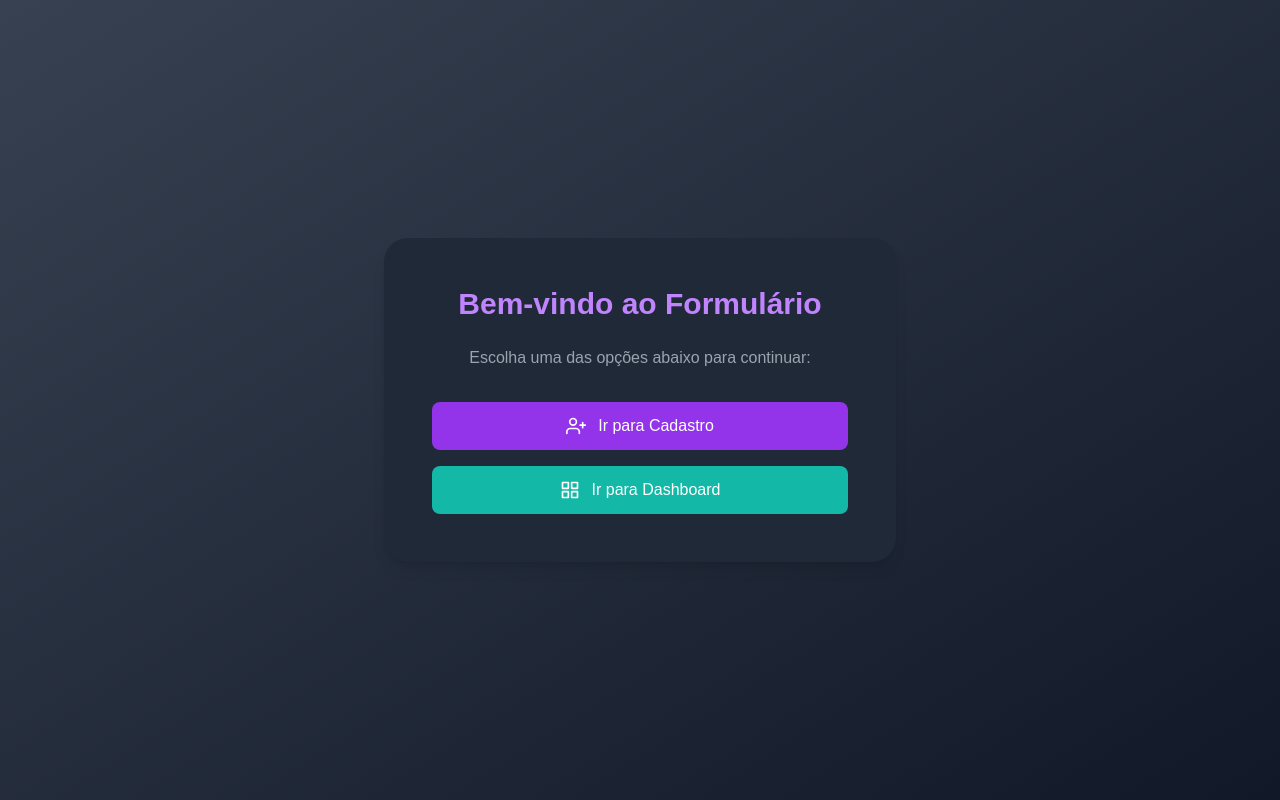
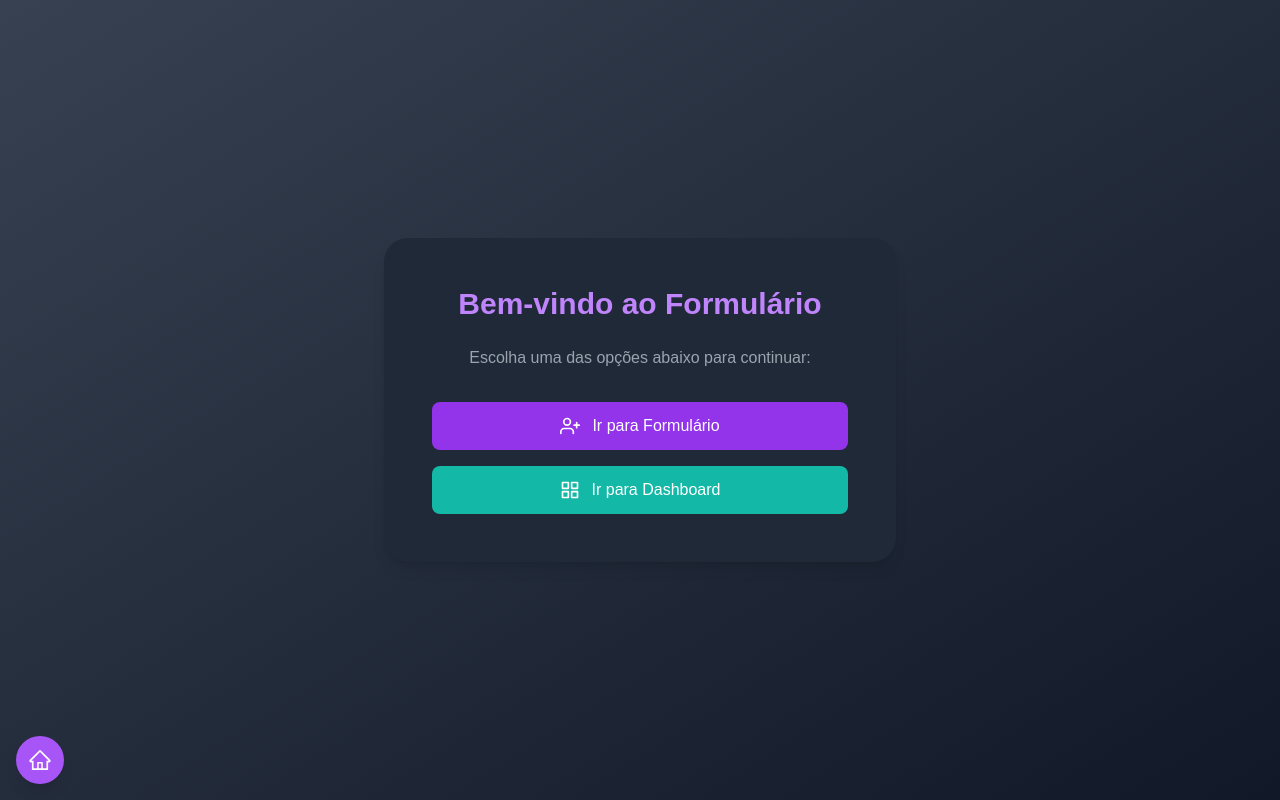
Before and after one commit to akemilol/EnergyLab---GS, a Next.js app in the folder energy-lab/: page /formulario in a window 1280 px wide. Built offline with nearby package versions, Linux system fonts and the light colour scheme.

Commit message:
Adição do componente de voltar para Home aos sites e Criação do mesmo

```diff
--- a/energy-lab/src/app/cadastro/page.tsx
+++ b/energy-lab/src/app/cadastro/page.tsx
@@ -1,11 +1,11 @@
 import MenuCadastro from '@/components/MenuCadastro/MenuCadastro';
-import Voltar from "@/components/Voltar/Voltar";
+import BotaoHome from "@/components/BotaoHome/BotaoHome";
 
 export default function Cadastro() {
     return (
         <div>
             <MenuCadastro />
-            <Voltar />
+            <BotaoHome />
         </div>
     );
 }
--- a/energy-lab/src/app/formulario/cad-formulario/page.tsx
+++ b/energy-lab/src/app/formulario/cad-formulario/page.tsx
@@ -3,6 +3,7 @@
 import { useState, ChangeEvent, FormEvent } from "react";
 import { useRouter } from "next/navigation";
 import { FiHome, FiMapPin, FiBox, FiUsers, FiSun, FiTv } from "react-icons/fi";
+import BotaoHome from "@/components/BotaoHome/BotaoHome";
 
 interface FormData {
   eletrodomesticosPrincipais: string;
@@ -18,6 +19,8 @@ interface FormData {
   energiaRenovavel: string;
 }
 
+
+// Pagina de cadastro do formulário
 export default function FormularioEnergia() {
   const router = useRouter();
   const [formData, setFormData] = useState<FormData>({
@@ -282,6 +285,7 @@ export default function FormularioEnergia() {
           </button>
         </form>
       </div>
+      <BotaoHome />
     </div>
   );
 }
--- a/energy-lab/src/app/formulario/dashboard/page.tsx
+++ b/energy-lab/src/app/formulario/dashboard/page.tsx
@@ -2,6 +2,7 @@
 
 import { useEffect, useState, useRef } from "react";
 import { Chart, registerables } from 'chart.js';
+import BotaoHome from "@/components/BotaoHome/BotaoHome";
 
 interface FormData {
   eletrodomesticosPrincipais: string;
@@ -338,6 +339,7 @@ export default function Dashboard() {
           </div>
         </div>
       </div>
+      <BotaoHome />
     </div>
   );
 }
--- a/energy-lab/src/app/formulario/page.tsx
+++ b/energy-lab/src/app/formulario/page.tsx
@@ -1,5 +1,6 @@
 "use client";
 
+import BotaoHome from "@/components/BotaoHome/BotaoHome";
 import { useRouter } from "next/navigation";
 import { FiUserPlus, FiGrid } from "react-icons/fi";
 
@@ -24,7 +25,7 @@ export default function FormularioIndex() {
             className="w-full flex items-center justify-center gap-3 bg-purple-600 hover:bg-purple-700 text-white font-medium py-3 rounded-lg transition duration-300"
           >
             <FiUserPlus size={20} />
-            Ir para Cadastro
+            Ir para Formulário
           </button>
 
           <button
@@ -36,6 +37,7 @@ export default function FormularioIndex() {
           </button>
         </div>
       </div>
+      <BotaoHome />
     </div>
   );
 }
--- a/energy-lab/src/app/sobrenos/page.tsx
+++ b/energy-lab/src/app/sobrenos/page.tsx
@@ -1,6 +1,7 @@
 import NavBar from "@/components/NavBar/NavBar";
 import CardAbout from "@/components/CardAbout/CardAbout"
 import FigmaBotão from "@/components/FigmaBotao/FigmaBotao";
+import BotaoHome from "@/components/BotaoHome/BotaoHome";
 
 export default function Sobrenos() {
     return (
@@ -11,6 +12,7 @@ export default function Sobrenos() {
         </h1>
         <CardAbout />
         <FigmaBotão />
+        <BotaoHome />
         </div>
     );
 };
--- /dev/null
+++ b/energy-lab/src/components/BotaoHome/BotaoHome.tsx
@@ -0,0 +1,19 @@
+"use client";
+
+import { useRouter } from "next/navigation";
+import { AiOutlineHome } from "react-icons/ai";
+
+const BotaoHome = () => {
+const router = useRouter();
+
+return (
+    <button
+    onClick={() => router.push("/")}
+    className="fixed bottom-4 left-4 bg-purple-500 text-white p-3 rounded-full shadow-lg hover:bg-purple-600 transition-colors flex items-center justify-center"
+    >
+    <AiOutlineHome size={24} />
+    </button>
+);
+};
+
+export default BotaoHome;
```
